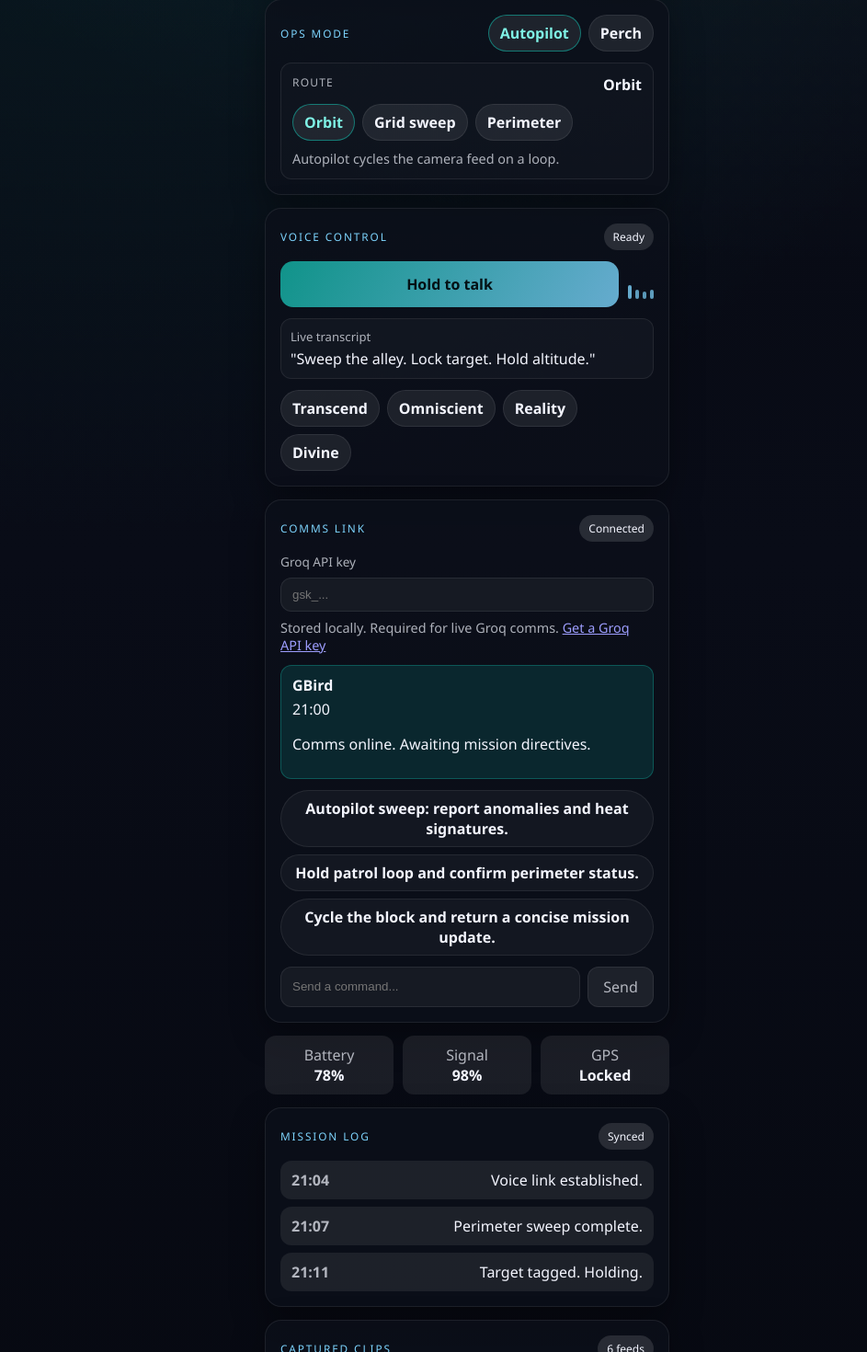
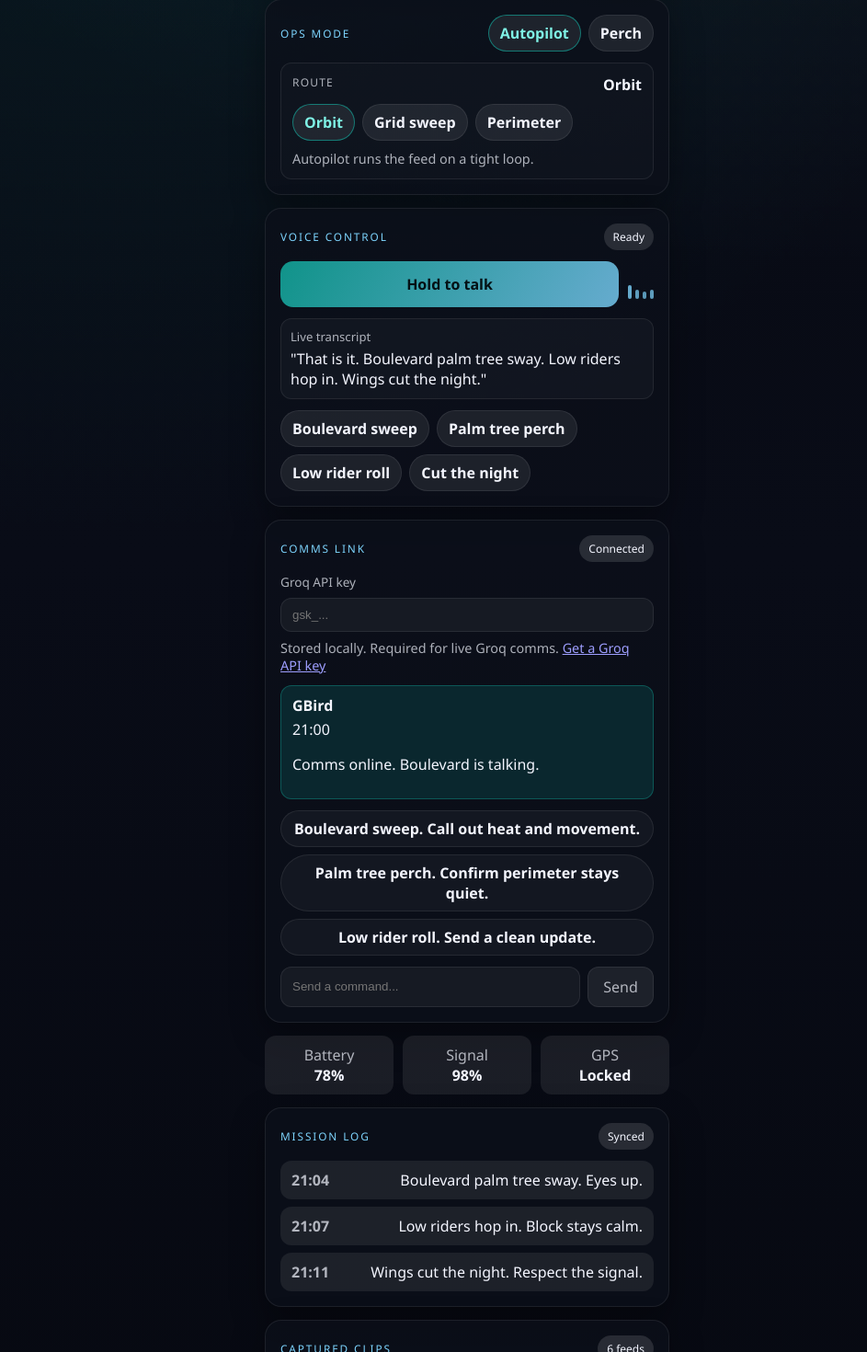
Before and after one commit to aaronalltonai-ship-it/ghettobirddemo, a Next.js app: page / in a window 1280 px wide. Shown: the part 1200-2670 px from the top of the page at 92% size, without its empty margins (132-1075 px from the left). Built offline with nearby package versions, Linux system fonts and the light colour scheme.

Commit message:
feat: update voice copy and lab defaults

```diff
--- a/src/app/PageClient.tsx
+++ b/src/app/PageClient.tsx
@@ -3,7 +3,7 @@
 import { useEffect, useMemo, useRef, useState, type FormEvent } from "react";
 import styles from "./page.module.css";
 
-const quickCommands = ["Transcend", "Omniscient", "Reality", "Divine"];
+const quickCommands = ["Boulevard sweep", "Palm tree perch", "Low rider roll", "Cut the night"];
 const autopilotRoutes = ["Orbit", "Grid sweep", "Perimeter"];
 const telemetry = [
   { label: "Battery", value: "78%" },
@@ -11,9 +11,9 @@ const telemetry = [
   { label: "GPS", value: "Locked" },
 ];
 const missionLog = [
-  { time: "21:04", text: "Voice link established." },
-  { time: "21:07", text: "Perimeter sweep complete." },
-  { time: "21:11", text: "Target tagged. Holding." },
+  { time: "21:04", text: "Boulevard palm tree sway. Eyes up." },
+  { time: "21:07", text: "Low riders hop in. Block stays calm." },
+  { time: "21:11", text: "Wings cut the night. Respect the signal." },
 ];
 const autopilotClips = [
   {
@@ -80,7 +80,7 @@ export default function PageClient() {
   const [opsMode, setOpsMode] = useState<"Autopilot" | "Perch">("Autopilot");
   const [route, setRoute] = useState<string>("Orbit");
   const [liveTranscript, setLiveTranscript] = useState<string>(
-    '"Sweep the alley. Lock target. Hold altitude."'
+    '"That is it. Boulevard palm tree sway. Low riders hop in. Wings cut the night."'
   );
   const [recording, setRecording] = useState<boolean>(false);
   const [recorder, setRecorder] = useState<MediaRecorder | null>(null);
@@ -92,7 +92,7 @@ export default function PageClient() {
   >([
     {
       from: "GBird",
-      text: "Comms online. Awaiting mission directives.",
+      text: "Comms online. Boulevard is talking.",
       time: "21:00",
     },
   ]);
@@ -155,7 +155,7 @@ export default function PageClient() {
         reserveBattery = Math.max(0, reserveBattery - boost);
         appendComms({
           from: "GBird",
-          text: "Emergency pack activated to reach base safely.",
+          text: "Emergency pack lit. I am not dropping on your watch.",
         });
       }
       const distanceMeters = Math.max(
@@ -174,7 +174,7 @@ export default function PageClient() {
   };
 
   const handleQuickCommand = (cmd: string) => {
-    const text = `${cmd} acknowledged. Executing now.`;
+    const text = `${cmd}. Wings up.`;
     setLiveTranscript(`"${text}"`);
     appendComms({ from: "You", text: cmd });
     appendComms({ from: "GBird", text });
@@ -188,7 +188,7 @@ export default function PageClient() {
 
   const handleCommsChip = (text: string) => {
     appendComms({ from: "You", text });
-    const ack = "On it. Cycling tasking and reporting back.";
+    const ack = "On it. Running the block and circling back.";
     appendComms({ from: "GBird", text: ack });
     setLiveTranscript(`"${ack}"`);
   };
@@ -198,7 +198,7 @@ export default function PageClient() {
     const trimmed = commsInput.trim();
     if (!trimmed) return;
     appendComms({ from: "You", text: trimmed });
-    const ack = "Received. Executing and will advise.";
+    const ack = "Copy. Moving now. I will report back.";
     appendComms({ from: "GBird", text: ack });
     setLiveTranscript(`"${ack}"`);
     setCommsInput("");
@@ -323,7 +323,7 @@ export default function PageClient() {
             <div className={styles.titleBlock}>
               <p className={styles.kicker}>GBird</p>
               <h1>Field Ops</h1>
-              <p className={styles.sub}>Robot demo - Voice + Vision</p>
+            <p className={styles.sub}>Block ops demo - Voice + Vision</p>
             </div>
             <button
               type="button"
@@ -469,7 +469,7 @@ export default function PageClient() {
                 </button>
               ))}
             </div>
-            <p className={styles.helper}>Autopilot cycles the camera feed on a loop.</p>
+          <p className={styles.helper}>Autopilot runs the feed on a tight loop.</p>
           </div>
         </section>
 
@@ -568,24 +568,26 @@ export default function PageClient() {
               type="button"
               className={`${styles.chip} ${styles.ghost}`}
               onClick={() =>
-                handleCommsChip("Autopilot sweep: report anomalies and heat signatures.")
+                handleCommsChip("Boulevard sweep. Call out heat and movement.")
               }
             >
-              Autopilot sweep: report anomalies and heat signatures.
+              Boulevard sweep. Call out heat and movement.
             </button>
             <button
               type="button"
               className={`${styles.chip} ${styles.ghost}`}
-              onClick={() => handleCommsChip("Hold patrol loop and confirm perimeter status.")}
+              onClick={() =>
+                handleCommsChip("Palm tree perch. Confirm perimeter stays quiet.")
+              }
             >
-              Hold patrol loop and confirm perimeter status.
+              Palm tree perch. Confirm perimeter stays quiet.
             </button>
             <button
               type="button"
               className={`${styles.chip} ${styles.ghost}`}
-              onClick={() => handleCommsChip("Cycle the block and return a concise mission update.")}
+              onClick={() => handleCommsChip("Low rider roll. Send a clean update.")}
             >
-              Cycle the block and return a concise mission update.
+              Low rider roll. Send a clean update.
             </button>
           </div>
           <form className={styles.commsForm} onSubmit={handleCommsSubmit}>
```
Also changed, not shown: src/app/VoiceLab.tsx (+5 -5 lines), 1 other file (tests, documents, lock files or other folders).
